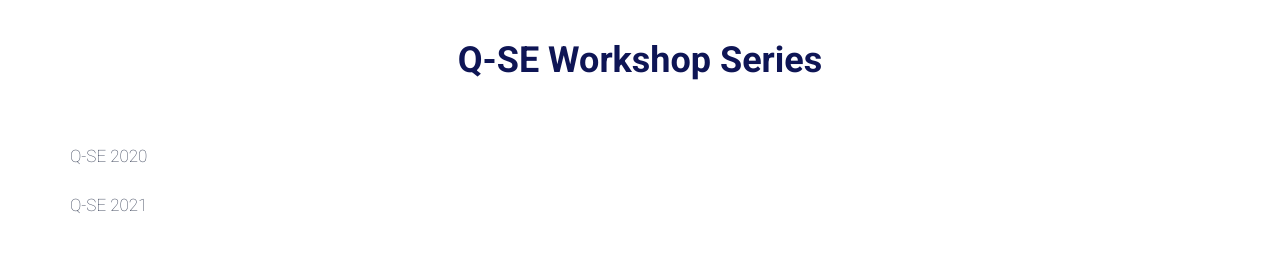
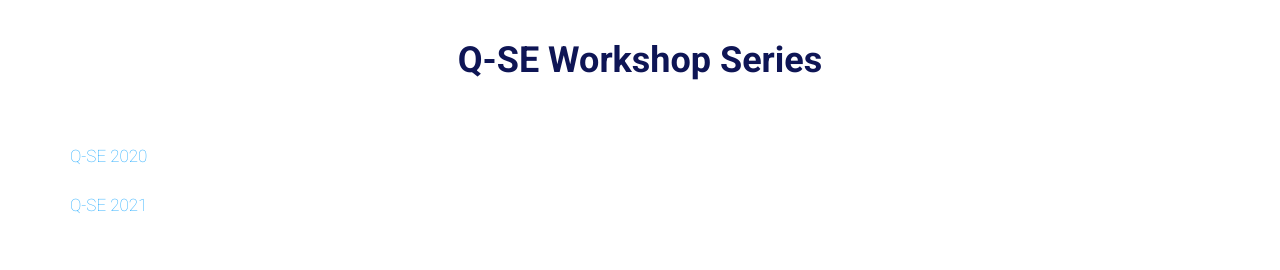
Before and after one commit to q-se/qse, a plain HTML site: page index.html in a window 1280 px wide. Shown: the part 1687-1957 px from the top of the page. Drawn offline with Linux system fonts and the light colour scheme; some packages are replaced by stand-ins of ours.

Commit message:
Update index.html

```diff
--- a/index.html
+++ b/index.html
@@ -119,8 +119,8 @@
                     <div class="section-title">
                         <h1>Q-SE Workshop Series</h1>
                     </div>
-                     <p> <href="https://q-se.github.io/qse2020/">Q-SE 2020 </a></h></p>
-			<p> <href="https://q-se.github.io/qse2022/">Q-SE 2021</a> </h></p>
+                     <p> <a href="https://q-se.github.io/qse2020/">Q-SE 2020 </a></h></p>
+			<p> <a href="https://q-se.github.io/qse2022/">Q-SE 2021</a> </h></p>
 
                 </div>
             </div>
```
